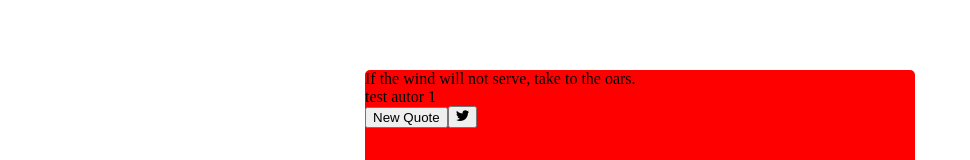
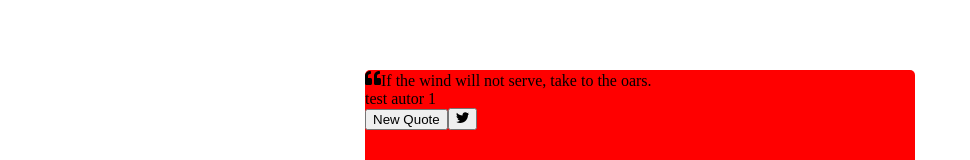
Before and after one commit to KHegedus1/RandomQuoteMachine, a React (Create React App) app in the folder project/: page / in a window 1280 px wide. Shown: the part 193-353 px from the top of the page, without its empty margins (0-970 px from the left). Built offline with nearby package versions, Linux system fonts and the light colour scheme.

Commit message:
fa ikone za twitter i zarez

```diff
--- a/project/src/App.js
+++ b/project/src/App.js
@@ -2,7 +2,7 @@ import React ,{useState} from 'react';
 import Quotes from './Quotes';
 import './Style.css';
 import {FaTwitter} from "react-icons/fa";
-
+import {FaQuoteLeft} from "react-icons/fa";
 
 
 function App() {
@@ -11,7 +11,7 @@ function App() {
   return (
     <>
     <div id ="qoute-box">
-      <div id="text">{quote}</div>
+      <div id="text"><FaQuoteLeft />{quote}</div>
       <div id="author">{author}</div>
       <button onClick={()=>setQuote("Citat 2 test")&setAuthor("autor 2 test")}>New Quote</button>
       <button><a id="tweet-quote"><FaTwitter /></a></button>
--- a/project/src/Style.css
+++ b/project/src/Style.css
@@ -1,4 +1,3 @@
-
 #qoute-box{
     background-color:red; /* Test,kasnije mora biti bijelo */
     position: absolute; left: 0; right: 0; top: 0; bottom: 0; margin: auto;
```
